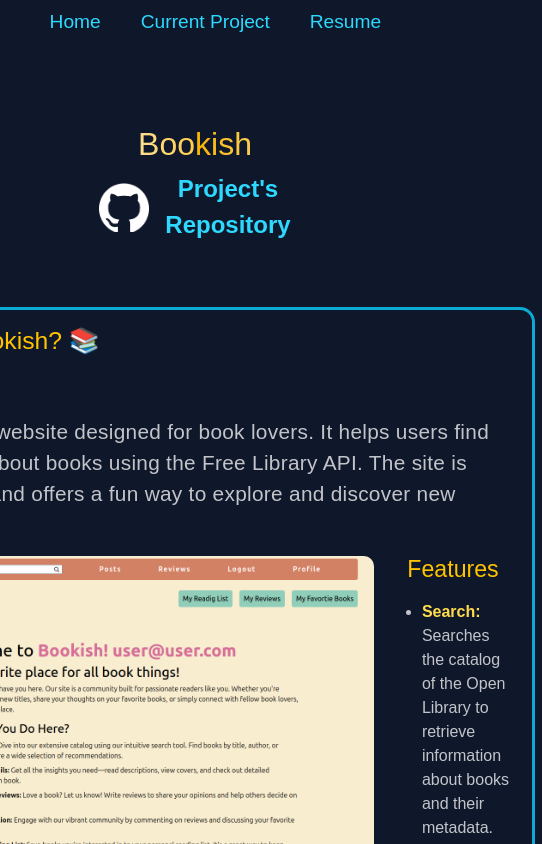
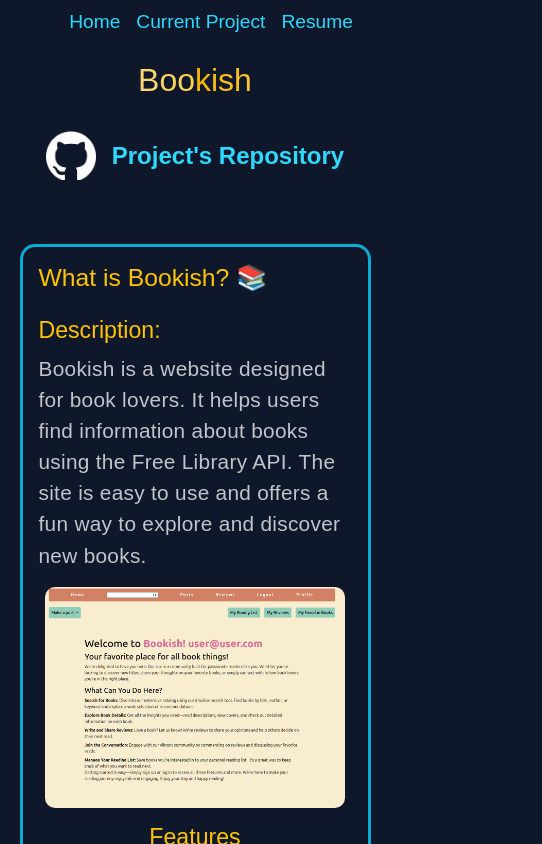
Before and after one commit to LimitsAtInfinity01/leo_alferez_portfolio, an Eleventy site: page src/bookish.njk in a window 390 px wide. Shown: the top 844 px of the page, 542 px wide, since content can reach past the window. Built offline with nearby package versions, Linux system fonts and the light colour scheme; Eleventy itself is replaced by a stand-in of ours; files that its build step writes are made by us from their sources; a web font is replaced by a local one.

Commit message:
added mobile style for bookish page

```diff
--- a/src/_includes/layout.njk
+++ b/src/_includes/layout.njk
@@ -15,6 +15,7 @@
 
     <div class="navbar-container">
         <nav class="navbar">
+            <div>
                 <a href="/index.html">
                     <svg class="svg-logo" width="225" height="100" xmlns="http://www.w3.org/2000/svg">
                         <!-- Initials -->
@@ -23,6 +24,7 @@
                             </text>
                     </svg>
                 </a>
+            </div>
 
             <ul class="navbar-items">
                 <li><a class="navbar-links" href="/index.html">Home</a></li>
--- a/src/bookish.njk
+++ b/src/bookish.njk
@@ -7,9 +7,7 @@ layout: layout.njk
     <link rel="stylesheet" href="/styles/bookish.css">
 </head>
 
-<main class="bookish-container">
-    <div class="first-column">
-    </div>
+<main>
 
     <div class="bookish-card-container">
         <div>
@@ -23,7 +21,7 @@ layout: layout.njk
 
         <div class="general-card-layout">
             <header>
-                <h2>What is bookish? 📚</h2>
+                <h2>What is Bookish? 📚</h2>
             </header>
             <div class="answer">
                 <h3>Description:</h3>
@@ -169,5 +167,5 @@ layout: layout.njk
 
     </div>
 
-    <div class="last-column"></div>
+
 </main>
--- a/src/styles/bookish.css
+++ b/src/styles/bookish.css
@@ -11,26 +11,12 @@ h2 {
     color: var(--h3-subtitle-color);
 }
 
-.bookish-container {
-    display: grid;
-    grid-template-columns: 1fr 45vw 1fr;
-    margin-top: 4rem;
-}
-
-.first-column {
-    grid-column: 1/2;
-}
-
-.card-column {
-    grid-column: 2/3;
-}
-
-.last-column {
-    grid-column: 3/4;
-}
 
 .bookish-card-container {
     display: flex;
+    margin-left: auto;
+    margin-right: auto;
+    width: 40vw;
     flex-wrap: wrap;
     gap: 4rem;
     justify-content: center;
@@ -155,3 +141,36 @@ h2 {
 .bookish-card-container > div:first-child a:hover {
     color: white;
 }
+
+@media (max-width: 35rem) {
+
+    .image-list-container{
+        flex-direction: column;
+        justify-content: center;
+        align-items: center;
+    }
+
+    .project-image {
+        max-width: 300px;
+    }
+
+    .custom-answer {
+        flex-direction: column;
+    }
+
+    .bookish-card-container > div:first-child {
+        text-align: center;
+        display: flex;
+        flex-direction: column;
+        gap: 1.5rem;
+     }
+
+     .bookish-card-container {
+        width: 90vw;
+     }
+
+     .cstm-carousel {
+        width: auto;
+     }
+
+}
--- a/src/styles/layout.css
+++ b/src/styles/layout.css
@@ -77,24 +77,20 @@ p {
 
 @media (max-width: 35rem) {
 
-    .navbar {
-        justify-content: space-evenly;
-    }
-
     .svg-logo {
         display: none;
-    }
-
-    .navbar-container {
-        width: auto;
     }
 
     .separator {
         display: none;
     }
 
-    .navbar-items {
-        gap: 2.5rem;
+    .navbar-container {
+        display: flex;
+        justify-content: center;
+        width: 100vw;
+        margin-left: auto;
+        margin-right: auto;
     }
 
 }
```
Also changed, not shown: 4 other files. Lines whose indentation alone changed are shown as unchanged.
